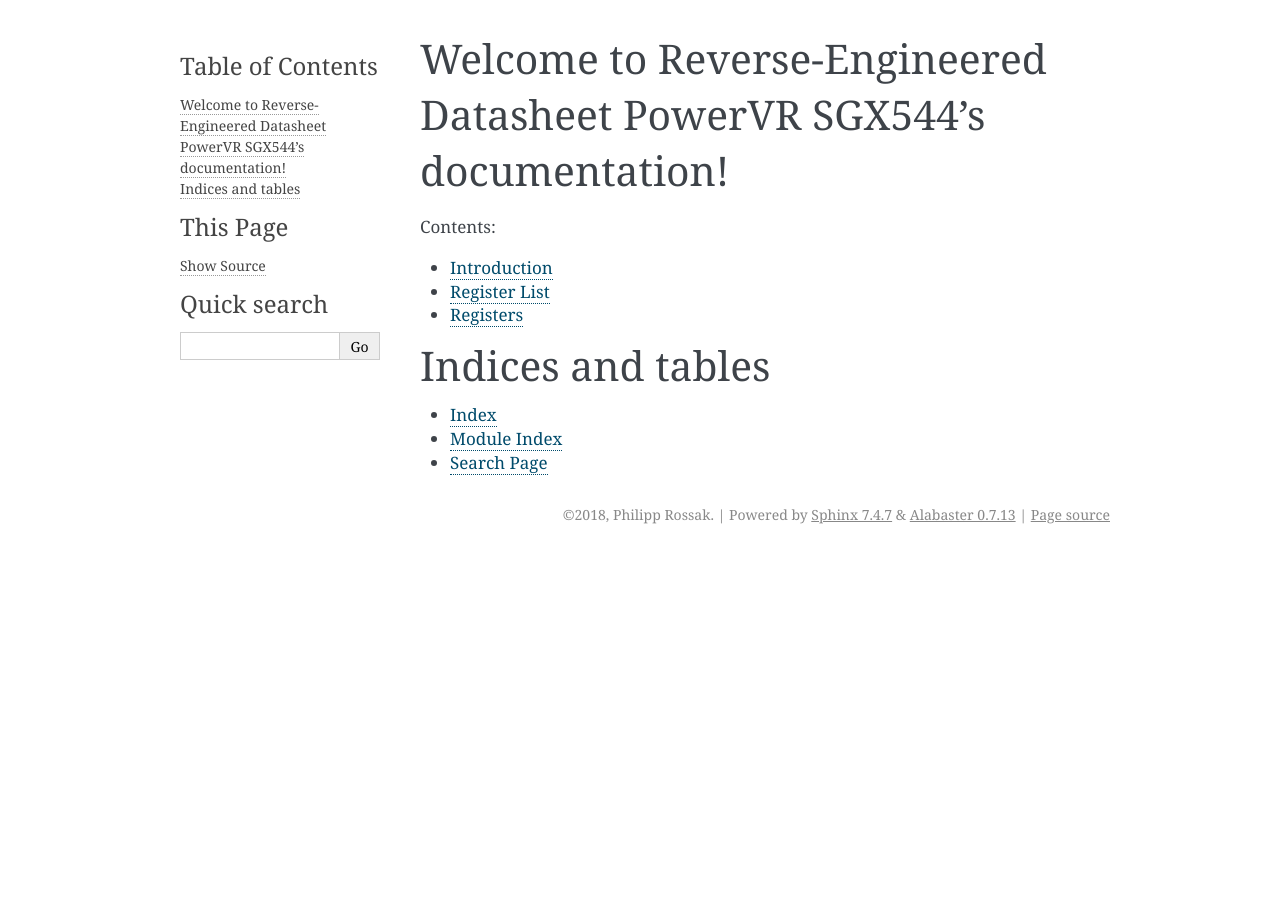
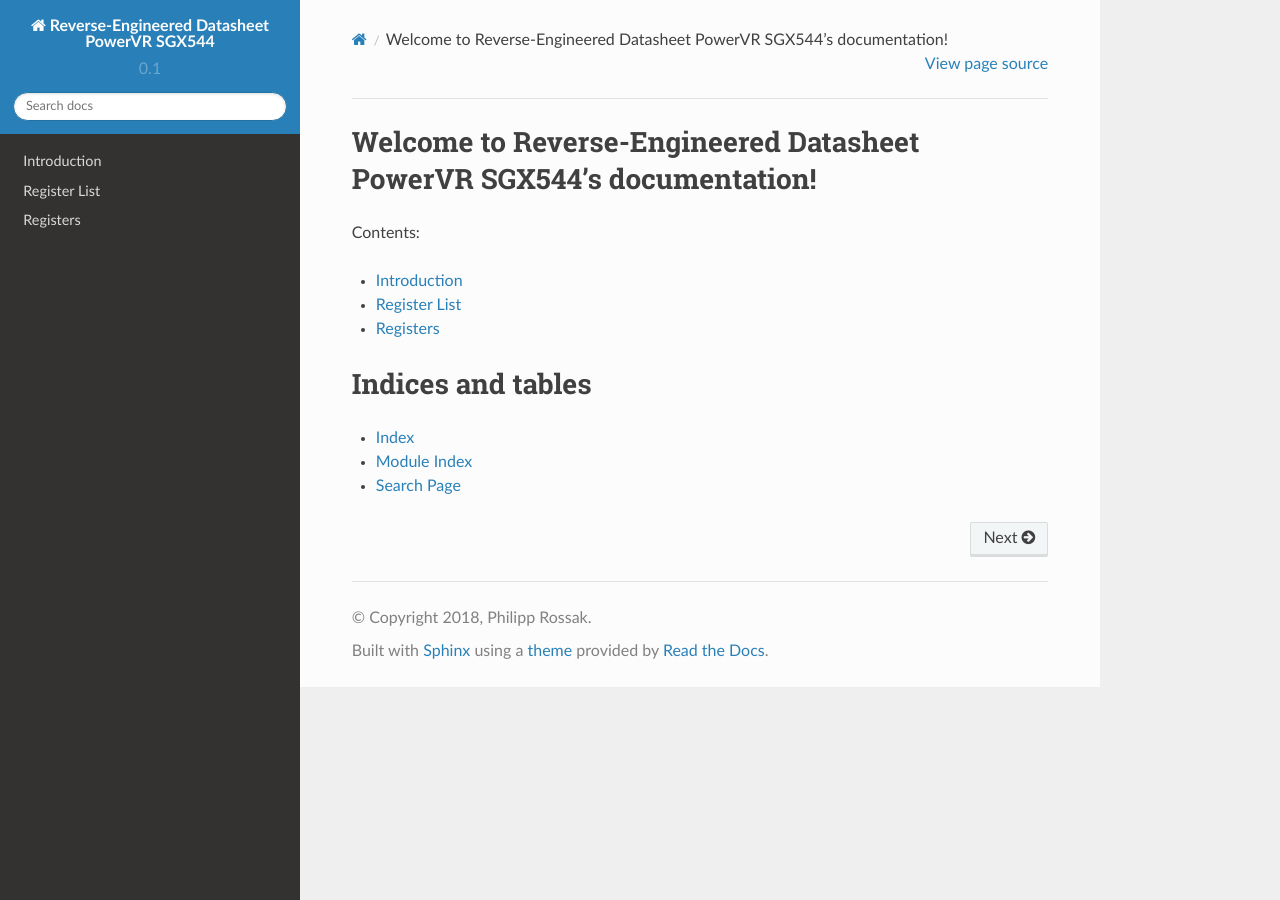
Before and after one commit to xuguizhou/PVRSGX_hwdoc, a Sphinx documentation site: the page built from SGX544/source/SGX544_hwdoc_top.rst, in a window 1280 px wide. Built offline with Sphinx 7.4.7 and the Read the Docs theme 2.0.0, drawn with Linux system fonts in a browser that asks for light colours; formulas are drawn with MathJax 3; pages that are not in the unit, such as notebooks, are missing from menus.

Commit message:
use rtd as html theme

```diff
--- a/SGX544/source/conf.py
+++ b/SGX544/source/conf.py
@@ -127,7 +127,7 @@
 # The theme to use for HTML and HTML Help pages.  See the documentation for
 # a list of builtin themes.
 #
-html_theme = 'alabaster'
+html_theme = "sphinx_rtd_theme"
 
 # Theme options are theme-specific and customize the look and feel of a theme
 # further.  For a list of options available for each theme, see the
@@ -136,7 +136,7 @@
 # html_theme_options = {}
 
 # Add any paths that contain custom themes here, relative to this directory.
-# html_theme_path = []
+html_theme_path = ["_themes",]
 
 # The name for this set of Sphinx documents.
 # "<project> v<release> documentation" by default.
```
